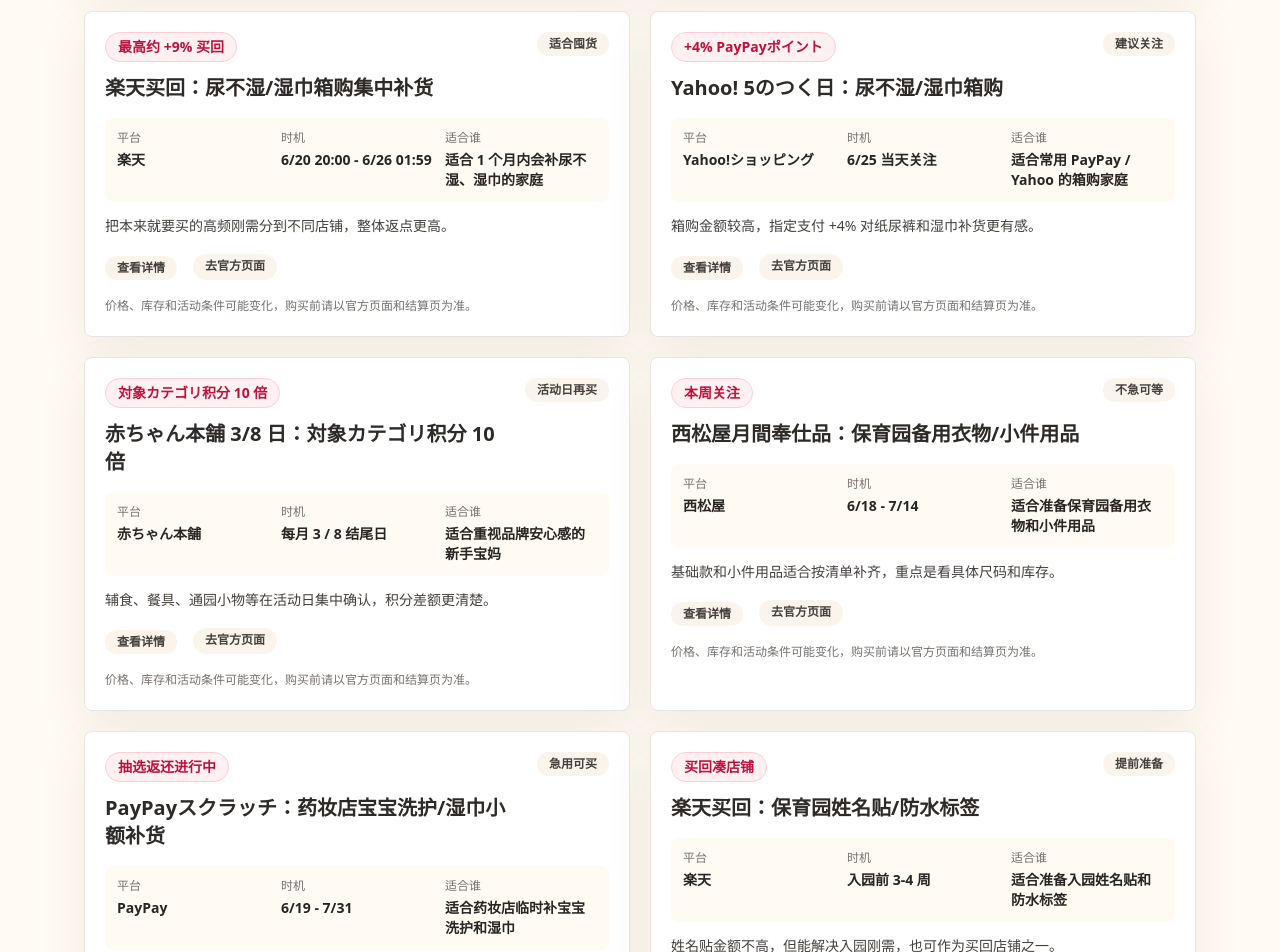
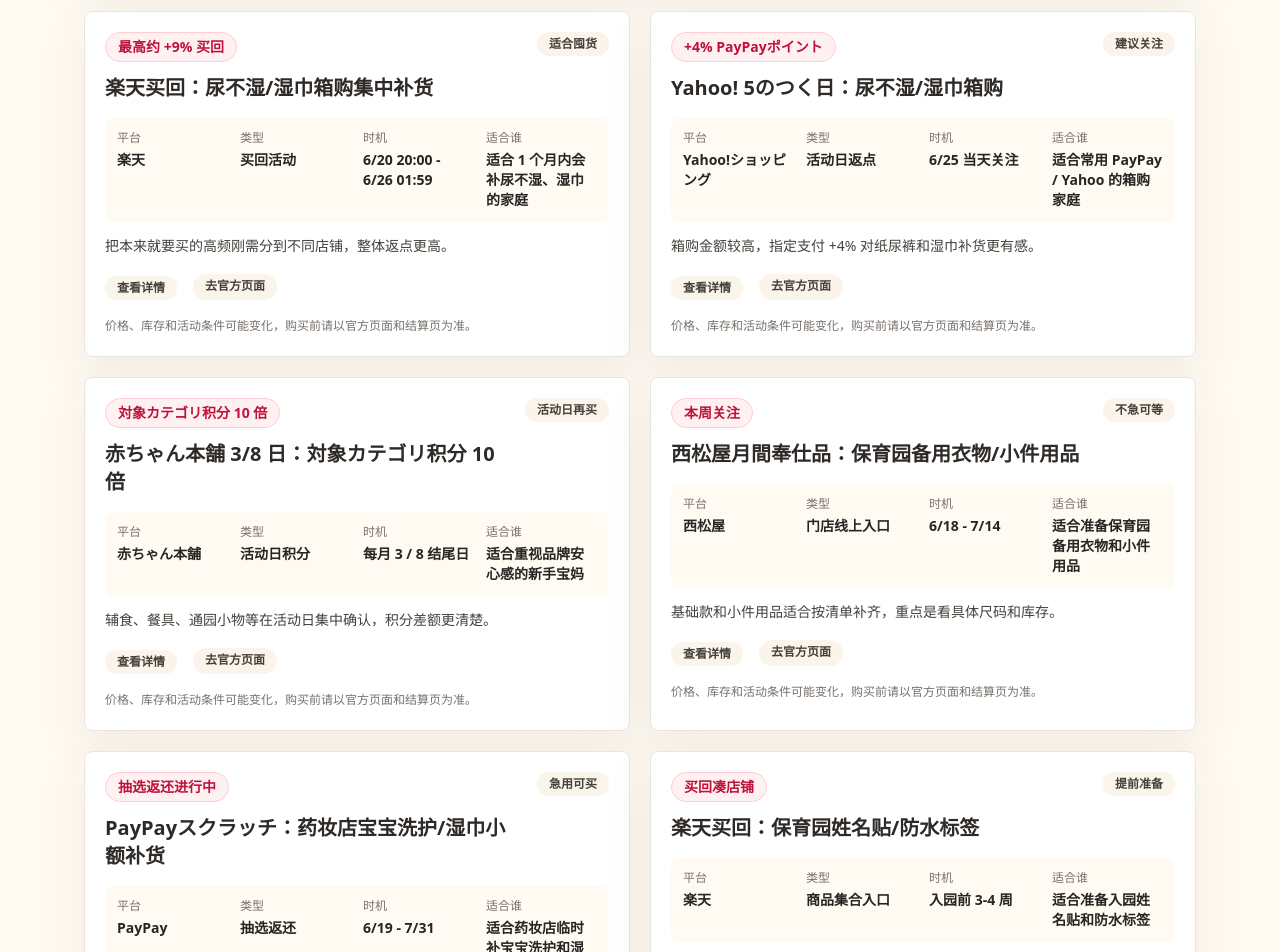
Before and after one commit to fengchuanli/mama-save-jp, a Next.js app: page /deals in a window 1280 px wide. Shown: the part 500-1452 px from the top of the page. Built offline with nearby package versions, Linux system fonts and the light colour scheme.

Commit message:
补充优惠类型标识

```diff
--- a/components/DealCard.tsx
+++ b/components/DealCard.tsx
@@ -35,6 +35,7 @@
       <h3 className="mt-3 text-lg font-semibold leading-7 text-ink">{deal.title}</h3>
       <div className="mt-3 grid grid-cols-2 gap-3">
         <MiniMeta label="平台" value={deal.platform} />
+        <MiniMeta label="类型" value={deal.dealType} />
         <MiniMeta label="时机" value={deal.shortPeriod} />
       </div>
       <div className="mt-3 flex flex-wrap items-center gap-2">
@@ -65,8 +66,9 @@
         </span>
       </div>
 
-      <div className="mt-4 grid grid-cols-2 gap-3 rounded-lg bg-cream p-3 sm:grid-cols-3">
+      <div className="mt-4 grid grid-cols-2 gap-3 rounded-lg bg-cream p-3 sm:grid-cols-4">
         <MiniMeta label="平台" value={deal.platform} />
+        <MiniMeta label="类型" value={deal.dealType} />
         <MiniMeta label="时机" value={deal.shortPeriod} />
         <MiniMeta label="适合谁" value={deal.targetSummary} />
       </div>
--- a/data/deals.json
+++ b/data/deals.json
@@ -4,6 +4,7 @@
     "title": "楽天买回：尿不湿/湿巾箱购集中补货",
     "category": "尿不湿",
     "platform": "楽天",
+    "dealType": "买回活动",
     "originalPrice": "以各商品页日常价为准",
     "salePrice": "券后价 + 店铺买回倍率",
     "effectivePrice": "按店铺数积分后重新计算",
@@ -32,7 +33,7 @@
     ],
     "savingsExample": "例：5 个店铺各买约 2,000 日元刚需，共 10,000 日元。买回部分约 +4%，大约多返 400 点；如果其中纸尿裤店铺还叠店铺券，实际节省会更高。",
     "maxBenefitExample": "官方买回特典上限为 7,000 点。例：10 店铺合计 50,000 日元且都符合条件，买回部分约 +9%，理论多返约 4,500 点；最终以官方上限、券后金额和点数内訳为准。",
-    "updatedAt": "2026-06-22",
+    "updatedAt": "2026-06-23",
     "priority": "high",
     "sourceLevel": "official",
     "highlight": "最高约 +9% 买回",
@@ -47,6 +48,7 @@
     "title": "Yahoo! 5のつく日：尿不湿/湿巾箱购",
     "category": "尿不湿",
     "platform": "Yahoo!ショッピング",
+    "dealType": "活动日返点",
     "originalPrice": "以商品页通常价为准",
     "salePrice": "指定支付 +4% PayPayポイント",
     "effectivePrice": "券后价 - 预计 PayPay 期间限定ポイント",
@@ -75,7 +77,7 @@
     ],
     "savingsExample": "例：尿不湿箱购 10,000 日元，符合対象金額时 +4% 约返 400 円相当 PayPayポイント。买 2 箱合计 20,000 日元，约返 800 円相当。",
     "maxBenefitExample": "官方 +4% 上限为 1,000 円相当。例：対象金額 25,000 日元左右可接近 1,000 円相当上限；超过部分不再按这项活动增加。",
-    "updatedAt": "2026-06-22",
+    "updatedAt": "2026-06-23",
     "priority": "high",
     "sourceLevel": "official",
     "highlight": "+4% PayPayポイント",
@@ -90,6 +92,7 @@
     "title": "赤ちゃん本舗 3/8 日：対象カテゴリ积分 10 倍",
     "category": "保育园用品",
     "platform": "赤ちゃん本舗",
+    "dealType": "活动日积分",
     "originalPrice": "以 Online Shop 商品页为准",
     "salePrice": "対象カテゴリポイント 10 倍",
     "effectivePrice": "实付价 - 预计积分差额",
@@ -118,7 +121,7 @@
     ],
     "savingsExample": "例：如果平时买 5,000 日元商品预计得 50 点，10 倍日可能显示约 500 点，多约 450 点。实际按官方积分规则和结算页显示为准。",
     "maxBenefitExample": "适合把 5,000-10,000 日元以内刚需集中到活动日。例：10,000 日元订单若通常 100 点、10 倍日约 1,000 点，差额约 900 点；是否到手取决于対象カテゴリ和结算页内訳。",
-    "updatedAt": "2026-06-22",
+    "updatedAt": "2026-06-23",
     "priority": "high",
     "sourceLevel": "official",
     "highlight": "対象カテゴリ积分 10 倍",
@@ -133,6 +136,7 @@
     "title": "西松屋月間奉仕品：保育园备用衣物/小件用品",
     "category": "保育园用品",
     "platform": "西松屋",
+    "dealType": "门店线上入口",
     "originalPrice": "以门店/官方线上商品页为准",
     "salePrice": "チラシ・WEB・月間奉仕品价格",
     "effectivePrice": "低价基础款直接省现金",
@@ -161,7 +165,7 @@
     ],
     "savingsExample": "例：保育园备用上衣 3 件，如果活动价每件比平时少 100-200 日元，3 件可省约 300-600 日元；再加手口湿巾等小件，整体感受更明显。",
     "maxBenefitExample": "这类活动不是高返点，最大价值在“低价基础款一次配齐”。例：入园初期买 5-8 件基础衣物，若每件便宜 100-200 日元，可少花约 500-1,600 日元。",
-    "updatedAt": "2026-06-22",
+    "updatedAt": "2026-06-23",
     "priority": "medium",
     "sourceLevel": "official",
     "highlight": "本周关注",
@@ -176,6 +180,7 @@
     "title": "PayPayスクラッチ：药妆店宝宝洗护/湿巾小额补货",
     "category": "湿巾",
     "platform": "PayPay",
+    "dealType": "抽选返还",
     "originalPrice": "以门店商品价为准",
     "salePrice": "抽选返还，不是固定折扣",
     "effectivePrice": "实付价 - 当选 PayPayポイント",
@@ -204,7 +209,7 @@
     ],
     "savingsExample": "例：药妆店买宝宝洗护和湿巾共 3,000 日元。若中 3 等 0.5%，约返 15 点；若中 2 等 5%，约返 150 点。未中奖则没有这部分节省。",
     "maxBenefitExample": "官方活动页显示 PayPayスクラッチ类活动存在“最大全額”表达，但这是抽选结果，不是保证。评估时应按 0.5%-5% 小额返还来判断，不把 100% 当稳定收益。",
-    "updatedAt": "2026-06-22",
+    "updatedAt": "2026-06-23",
     "priority": "medium",
     "sourceLevel": "official",
     "highlight": "抽选返还进行中",
@@ -219,6 +224,7 @@
     "title": "楽天买回：保育园姓名贴/防水标签",
     "category": "保育园用品",
     "platform": "楽天",
+    "dealType": "商品集合入口",
     "originalPrice": "约 1,000-2,000 日元/套，依店铺和规格而定",
     "salePrice": "买回活动中作为 1 店铺刚需补齐",
     "effectivePrice": "券后价 - 买回积分",
@@ -247,7 +253,7 @@
     ],
     "savingsExample": "例：姓名贴 1,500 日元作为买回第 5 店铺时，买回部分约 +4%，大约多返 60 点；真正价值是避免临近入园加急和手写大量物品。",
     "maxBenefitExample": "如果同时买尿不湿、湿巾、辅食等凑到 10 店铺，姓名贴这单也参与整体 +9% 买回；1,500 日元订单约多返 135 点。",
-    "updatedAt": "2026-06-22",
+    "updatedAt": "2026-06-23",
     "priority": "medium",
     "sourceLevel": "official",
     "highlight": "买回凑店铺",
--- a/lib/types.ts
+++ b/lib/types.ts
@@ -5,6 +5,7 @@
   title: string;
   category: string;
   platform: string;
+  dealType: string;
   highlight: string;
   shortPeriod: string;
   recommendationLabel: string;
--- a/scripts/validate-content.mjs
+++ b/scripts/validate-content.mjs
@@ -91,6 +91,7 @@
     "title",
     "category",
     "platform",
+    "dealType",
     "highlight",
     "shortPeriod",
     "recommendationLabel",
@@ -113,6 +114,7 @@
     assert(deal[field], `${label} 缺少字段：${field}`);
   }
 
+  assert(deal.dealType.length <= 14, `${label} dealType 建议控制在 14 字以内`);
   assert(deal.highlight.length <= 24, `${label} highlight 建议控制在 24 字以内`);
   assert(deal.shortPeriod.length <= 36, `${label} shortPeriod 建议控制在 36 字以内`);
   assert(deal.recommendationLabel.length <= 12, `${label} recommendationLabel 建议控制在 12 字以内`);
```
Also changed, not shown: 2 other files (tests, documents, lock files or other folders).
